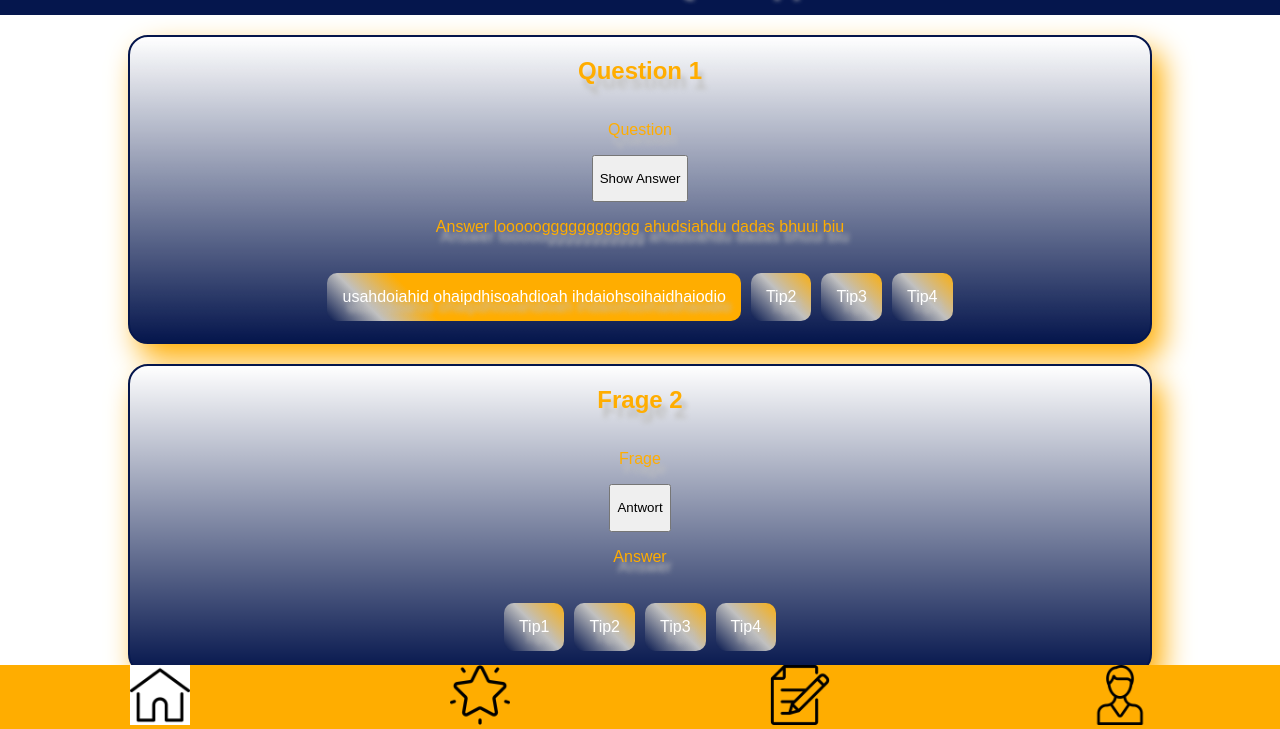
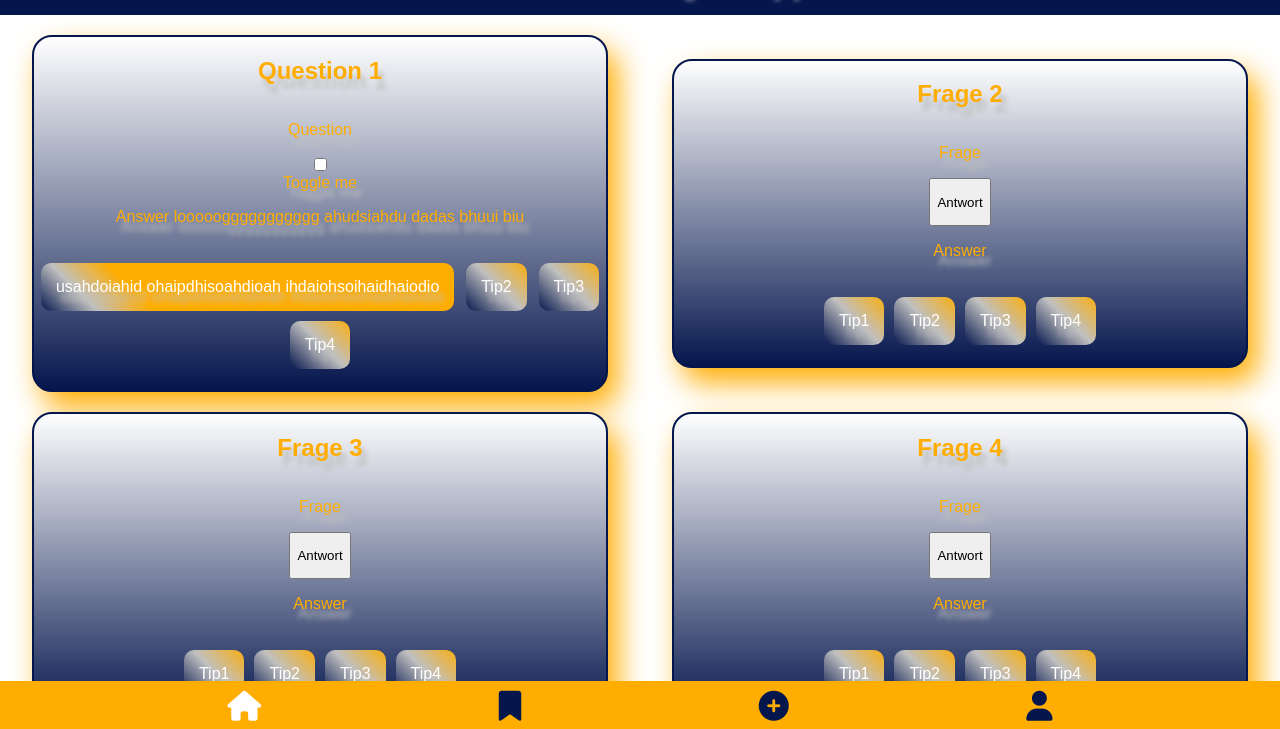
Before and after one commit to schulztobi/Quiz-App, a website built with Parcel: page src/index.html in a window 1280 px wide. Shown: the part 69-798 px from the top of the page. Built offline with nearby package versions, Linux system fonts and the light colour scheme.

Commit message:
modified

```diff
--- a/src/css/base.css
+++ b/src/css/base.css
@@ -24,12 +24,18 @@ header {
 }
 
 main {
-    margin-bottom: 30px;
+    margin-bottom: 70px;
+    display: flex;
+    flex-direction: column;
+    align-items: center;
 }
 
-.main__grid {
-    display: flex;
-    align-items: center;
-    justify-content: center;
-    flex-direction: column;
+
+@media (min-width:1000px) {
+    .main__grid {
+        display: flex;
+        flex-direction: row;
+        flex-wrap: wrap;
+        justify-content: space-around;
+    }
 }
--- a/src/css/components/card.css
+++ b/src/css/components/card.css
@@ -53,3 +53,8 @@ ul  {
     padding:0;
     list-style-type: none;
 }
+@media (min-width: 1000px) {
+    .card {
+        width:45%;
+    }
+}
--- a/src/css/components/navigation.css
+++ b/src/css/components/navigation.css
@@ -1,6 +1,7 @@
 .navigation {
     display:flex;
-    justify-content: space-around;
+    justify-content: space-evenly;
+    align-items: center;
     position: fixed;
     background: var(--secondary);
     left: 0;
@@ -8,11 +9,11 @@
     bottom: 0;
 }
 
-.navigation__link--active img {
-    background-color: white;
-    height:60px;
+.fas {
+    font-size: 30px;
+    padding: 10px;
 }
 
-.navigation__link img{
-    height:60px;
+.navigation__link--active a {
+    color: white;
 }
--- a/src/index.html
+++ b/src/index.html
@@ -5,6 +5,7 @@
     <meta name="viewport" content="width=device-width, initial-scale=1.0">
     <title>Airbus A320 Quiz App</title>
     <link rel="stylesheet" href="css/styles.css">
+    <script src="https://kit.fontawesome.com/7f561f5c7e.js" crossorigin="anonymous"></script>
 </head>
 <body>
     <header>
@@ -16,8 +17,9 @@
         <section class="card">
             <h2 class="card__headline">Question 1</h2>
               <p class="card__question">Question</p>
-                <button class="card__button"><p>Show Answer</p></button>
-              <p class="card__answer">Answer loooooggggggggggg ahudsiahdu   dadas  bhuui biu</p>
+              <input type="checkbox" id="button">
+              <label for="button">Toggle me</label>
+                <p class="card__answer">Answer loooooggggggggggg ahudsiahdu   dadas  bhuui biu</p>
                 <ul>
                   <li class="card__tip">usahdoiahid   ohaipdhisoahdioah   ihdaiohsoihaidhaiodio</li>
                   <li class="card__tip">Tip2</li>
@@ -68,10 +70,10 @@
 
     <footer>
         <nav class="navigation">
-          <div class="navigation__link--active"><a href="index.html"><img src="./images/home.png"></a></div>
-          <div class="navigation__link"><a href="Bookmark.html"><img src="./images/favorites.png"></a></div>
-          <div class="navigation__link"><a href="Create.html"><img src="./images/edit.png"></a></div>
-          <div class="navigation__link"><a href="Profile.html"><img src="./images/user.png"></a></div>
+          <div class="navigation__link--active"><a href="index.html"><i class="fas fa-home"></i></a></div>
+          <div class="navigation__link"><a href="Bookmark.html"><i class="fas fa-bookmark"></i></a></div>
+          <div class="navigation__link"><a href="Create.html"><i class="fas fa-plus-circle"></i></a></div>
+          <div class="navigation__link"><a href="Profile.html"><i class="fas fa-user"></i></a></div>
         </nav>
     </footer>
 
```
Also changed, not shown: src/Bookmark.html (+5 -4 lines), src/Create.html (+5 -4 lines), src/Profile.html (+5 -4 lines).
